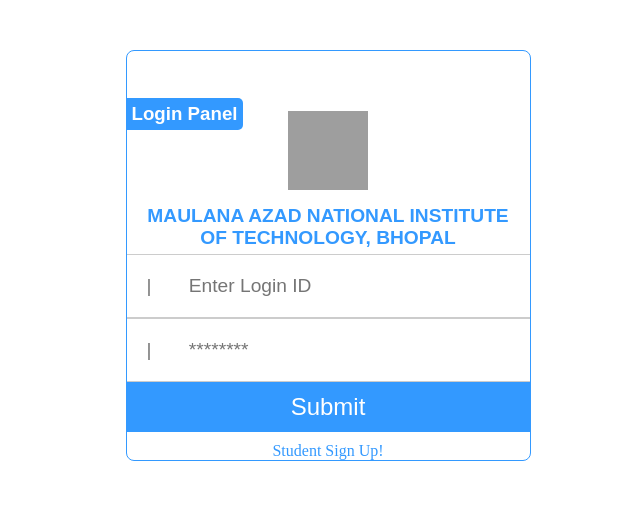
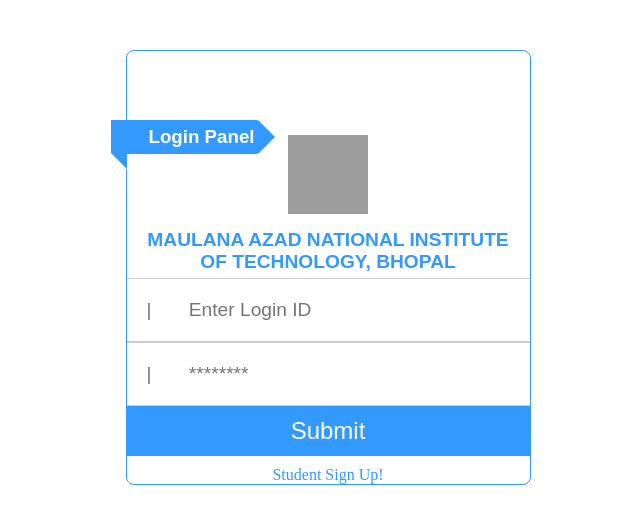
Before and after one commit to shandilyaansh/Web_Development, a plain HTML site: page Manit Login/index.html in a window 1280 px wide. Shown: the whole page, without its empty margins (312-952 px from the left). Drawn offline with Linux system fonts and the light colour scheme; grey boxes are pictures that could not be loaded.

Commit message:
ribon allignment

```diff
--- a/Manit Login/index.html
+++ b/Manit Login/index.html
@@ -12,8 +12,11 @@
       <form action="#anshu" class="form">
         <span>
             <div>
-                <h3 class="heading">Login Panel</h3>
-                <img src="http://www.manit.ac.in/sites/default/files/documents/Manit%20Logo%20color_0.jpg"alt=""height="79.34px"width="80px"class="image"/></div><div class="name">MAULANA AZAD NATIONAL INSTITUTE OF TECHNOLOGY, BHOPAL</div>
+              <span class="new">
+                  <h3 class="heading">Login Panel</h3>
+                  <div class="ribon"></div>
+                  <div class="tri">
+                  </div></span><img src="http://www.manit.ac.in/sites/default/files/documents/Manit%20Logo%20color_0.jpg"alt=""height="79.34px"width="80px"class="image"/></div><div class="name">MAULANA AZAD NATIONAL INSTITUTE OF TECHNOLOGY, BHOPAL</div>
                 <div class="data">
                     <input type="email"placeholder="|       Enter Login ID"class="inpt"required/>
                     <input type="password"placeholder="|       ********"class="inpt"required/>
--- a/Manit Login/style.css
+++ b/Manit Login/style.css
@@ -4,15 +4,39 @@
 }
 .heading{
     background-color: #39f;
-    width: max-content;
-    padding: 5px;
+    width: 138px;
+    padding: 6px;
     color: white;
     font-family: Arial, Helvetica, sans-serif;
     border-radius: 0 5px 5px 0;
-    border: 2px solid solid #39f;
     display: inline;
-    margin-top: -3px;
+    margin-top: 49px;
+    margin-left: -16px;
     position: absolute;
+    text-align: right;
+}
+.new{
+    display:inline-block;
+    margin-top: 20px;
+}
+.ribon{
+    position: absolute;
+    width: 0;
+    height: 0;
+    margin-left: 132px;
+    border: 16px solid transparent;
+    border-left-color: #39f;
+    margin-top: 50px;
+}
+.tri{
+    position: absolute;
+    width: 0;
+    height: 0;
+    margin-left: -16px;
+    border: 8px solid white;
+    border-top-color: #39f;
+    border-right-color: #39f;
+    margin-top: 82px;
 }
 img{
     /* position: relative; */
```
